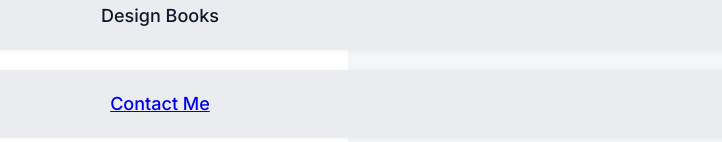
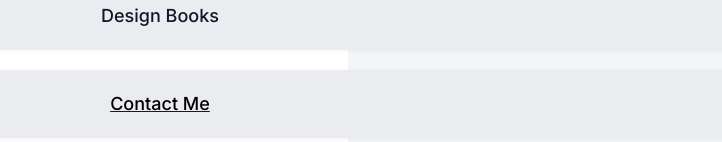
Before and after one commit to bot-Geras/my-linktree, a React (Vite) app: page / in a window 1280 px wide. Shown: the part 658-800 px from the top of the page, without its empty margins (480-1202 px from the left). Built offline with nearby package versions, Linux system fonts and the light colour scheme.

Commit message:
fix: Refactor router link

```diff
--- a/src/components/Content.jsx
+++ b/src/components/Content.jsx
@@ -24,11 +24,7 @@
   return (
     <main>
       {linksHtmlContent}
-
-      <button className="btn-link btn">
-        <Link to="/contact">Contact Me</Link>
-      </button>
-
+        <Link to="/contact"><button className="btn-link btn">Contact Me </button></Link>
       <SocialLink />
     </main>
   );
```
